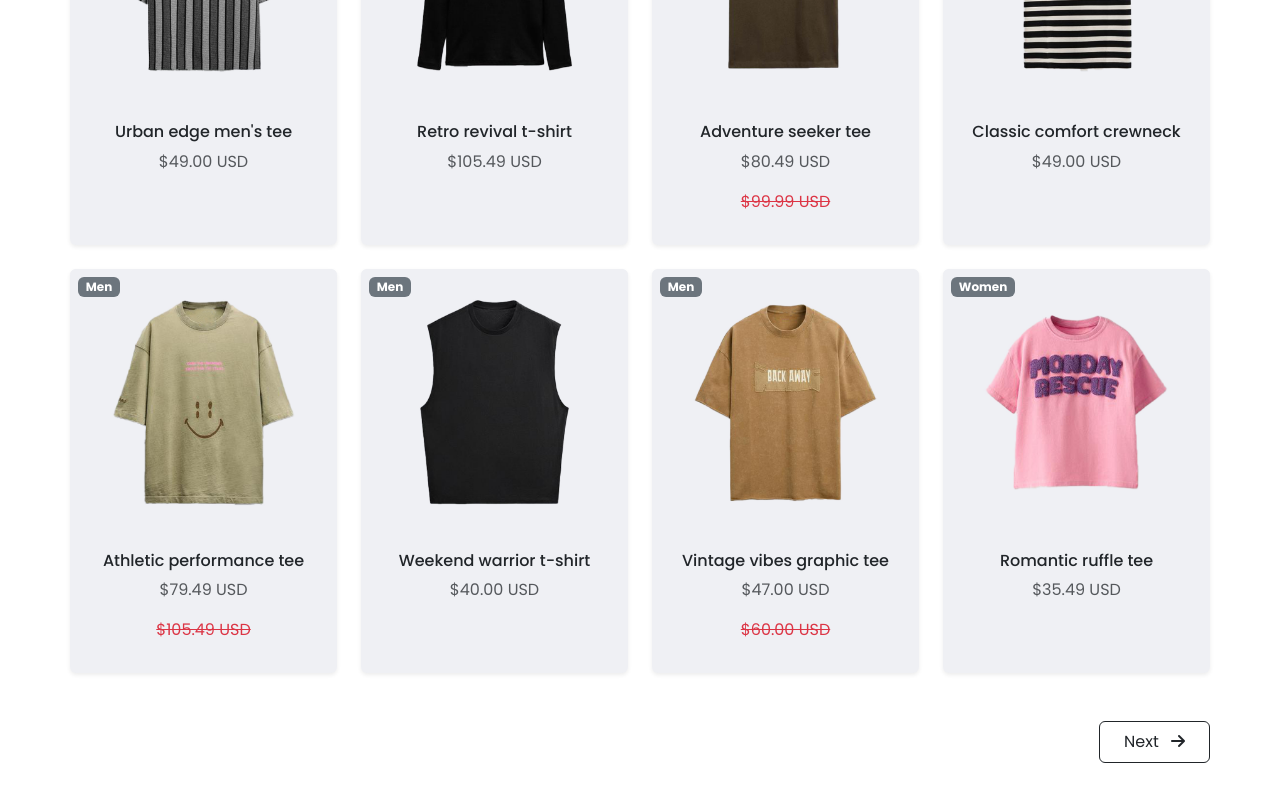
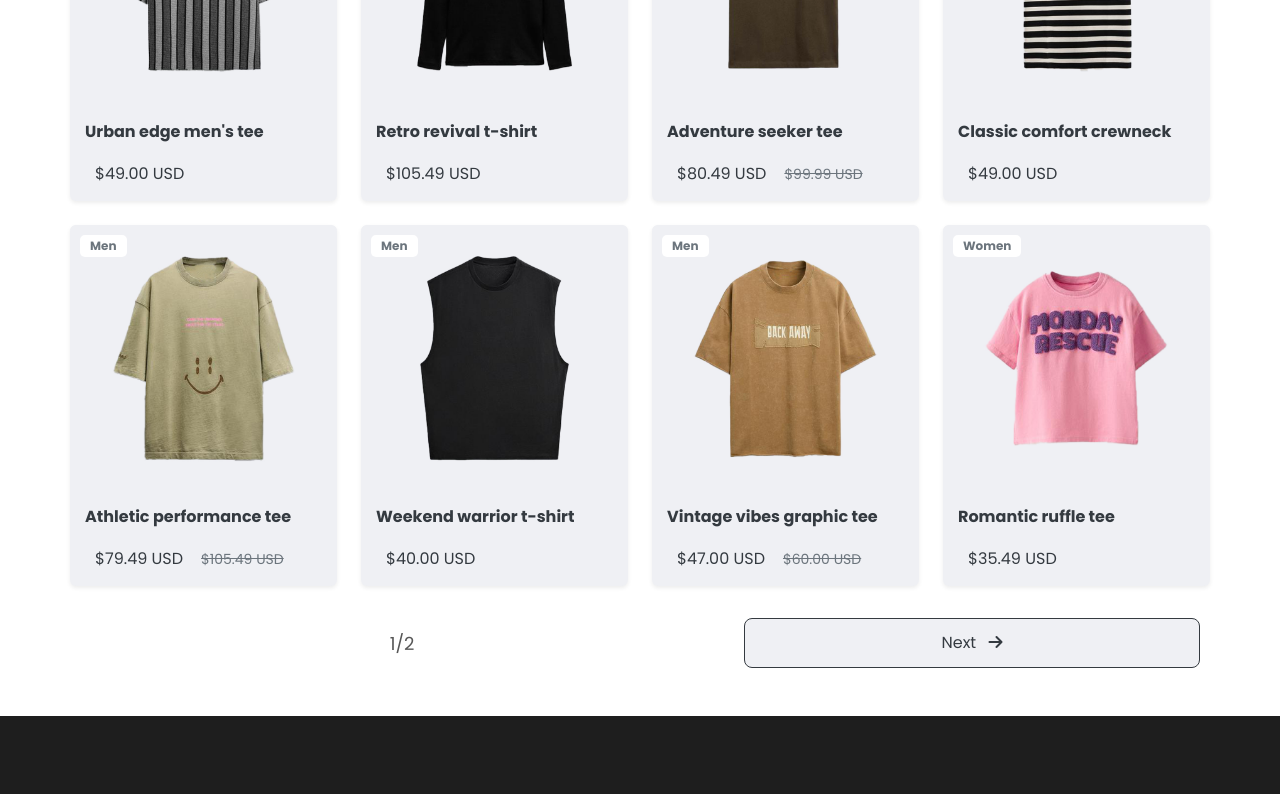
Before and after one commit to mohamedkhalaf47/depi-project-Ecommerce, a React (Vite) app: page /shop-all in a window 1280 px wide. Shown: the part 560-1354 px from the top of the page. Built offline with nearby package versions, Linux system fonts and the light colour scheme; a web font is replaced by a local one.

Commit message:
Update ShopAll.jsx

```diff
--- a/src/Pages/ShopAll.jsx
+++ b/src/Pages/ShopAll.jsx
@@ -64,7 +64,7 @@ const ShopAll = () => {
           displayedProducts.map((product) => (
             <div key={product.id} className="col-lg-3 col-md-4 col-6">
               <div className="card shadow-sm border-0 h-100">
-                <span className="badge bg-secondary position-absolute m-2">{product.category}</span>
+                <span className="badge badge-custom">{product.category}</span>
                 <img
                   src={product.frontImg}
                   className="card-img-top"
@@ -75,9 +75,13 @@ const ShopAll = () => {
                   })}
                 />
                 <div className="card-body text-center">
-                  <h6 className="card-title">{product.name}</h6>
-                  <p className="card-text text-muted">{product.price}</p>
-                  {product.discount && <p className="text-danger"><del>{product.discount}</del></p>}
+                <h6 className="card-title card-title-custom text-truncate m-0">
+                    {product.name}
+                  </h6>
+                  <div className="card-price-container">
+                    <span className="card-price">{product.price}</span>
+                    {product.discount && <span className="card-discount">{product.discount}</span>}
+                  </div>
                 </div>
               </div>
             </div>
@@ -87,27 +91,32 @@ const ShopAll = () => {
         )}
       </section>
 
+
       {selectedCategory === "All" && (
-        <div className="pagination-controls d-flex justify-content-end align-items-center mt-5">
-          {page === 1 ? (
+  <div className="pagination-controls">
+    {page === 2 && (
       <button
-              className="btn btn-outline-dark px-4 py-2"
+        className="pagination-btn"
+        onClick={() => {
+          setPage(1);
+          window.scrollTo({ top: 0, behavior: "smooth" });
+        }}
+      >
+        <i className="fas fa-arrow-left me-2"></i> Previous
+      </button>
+    )}
+
+    <span className="pagination-text">{page}/2</span>
+
+    {page === 1 && (
+      <button
+        className="pagination-btn"
         onClick={() => {
           setPage(2);
           window.scrollTo({ top: 0, behavior: "smooth" });
         }}
       >
         Next <i className="fas fa-arrow-right ms-2"></i>
-            </button>
-          ) : (
-<button
-  className="btn btn-outline-dark px-4 py-2"
-  onClick={() => {
-    setPage(1);
-    window.scrollTo({ top: 0, behavior: "smooth" });
-  }}
->
-  Previous <i className="fas fa-arrow-left ms-2"></i>
       </button>
     )}
   </div>
```
Lines whose indentation alone changed are shown as unchanged.
